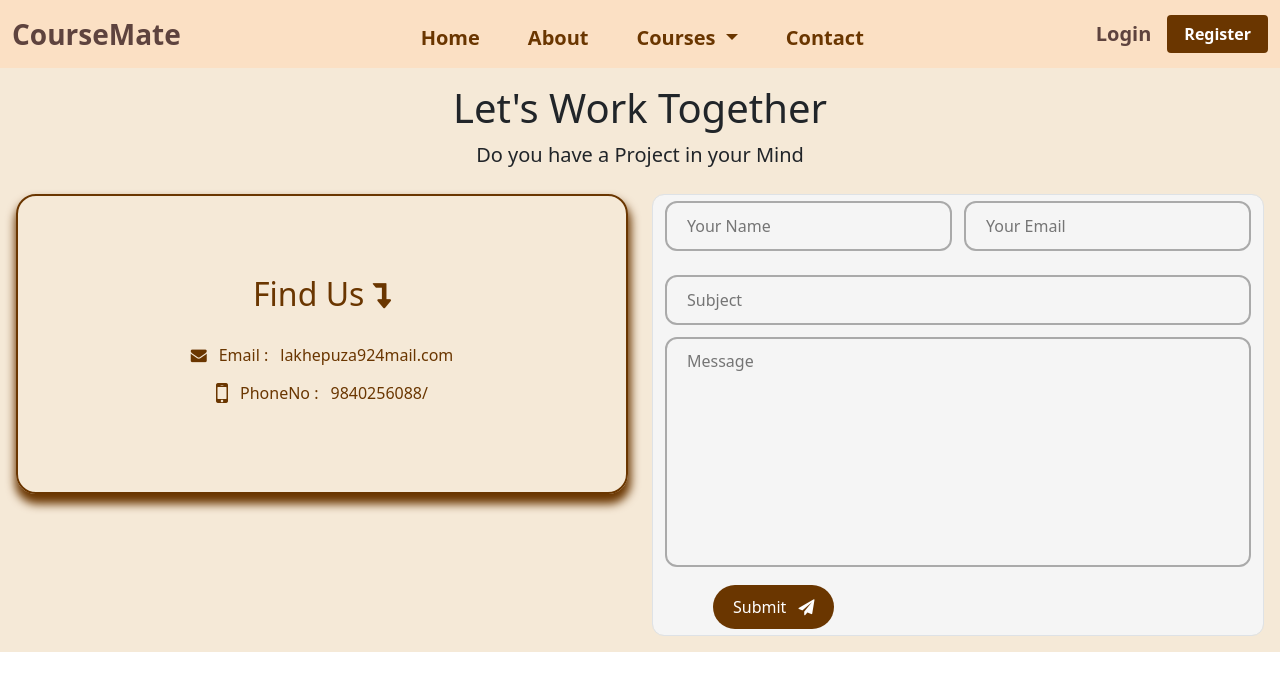
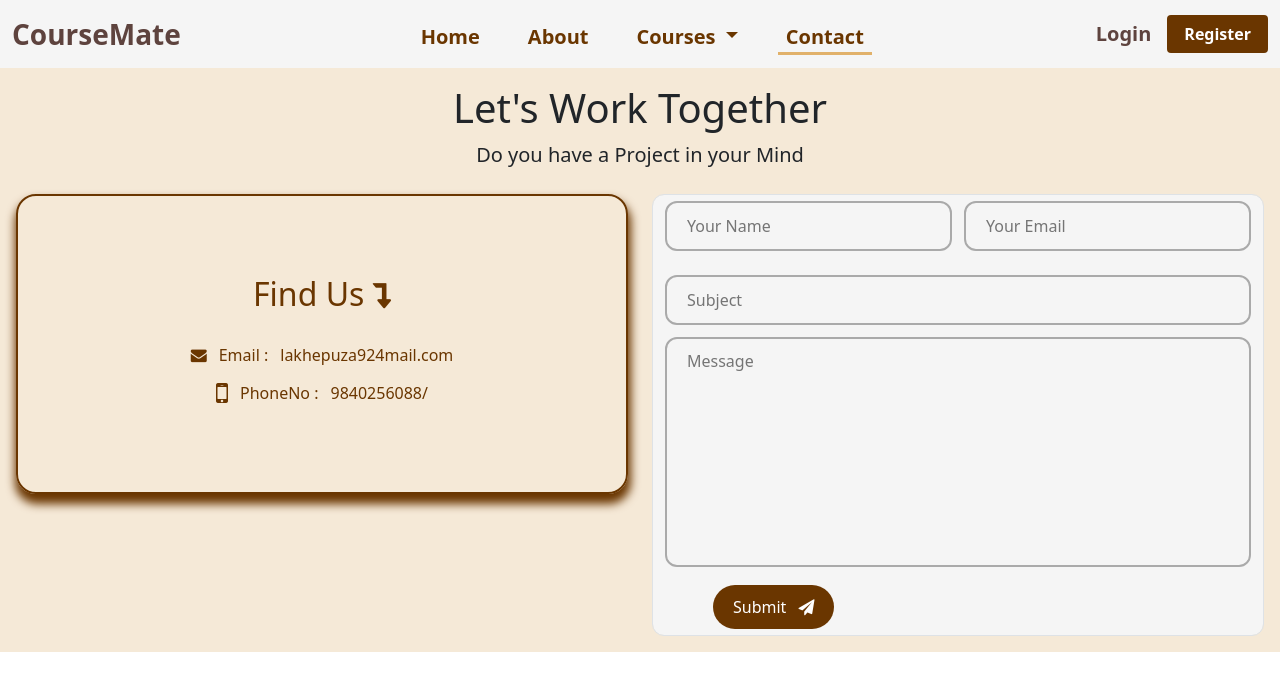
Before and after one commit to pujalakhe/CourseRecom-Frontend-, an Angular app: page /contact in a window 1280 px wide. Shown: the top 690 px of the page. Built offline with nearby package versions, Linux system fonts and the light colour scheme.

Commit message:
feat:navbar component

```diff
--- a/src/app/components/navbar/navbar.component.html
+++ b/src/app/components/navbar/navbar.component.html
@@ -42,6 +42,7 @@
             class="nav-link dropdown-toggle align-items-center"
             routerLink="/course"
             routerLinkActive="active"
+            routerLinkActive="active"
             ariaCurrentWhenActive="page"
             role="button"
             data-bs-toggle="dropdown"
@@ -60,7 +61,8 @@
           <a
             class="nav-link"
             routerLink="/contact"
-            ariaCurrentWhenActive="contact"
+            routerLinkActive="active"
+            ariaCurrentWhenActive="page"
             >Contact</a
           >
         </li>
--- a/src/app/components/navbar/navbar.component.scss
+++ b/src/app/components/navbar/navbar.component.scss
@@ -1,5 +1,5 @@
 .navbar {
-  background-color: var(--color-secondary-linear-gradient-one);
+  background-color: var(--color-secondary-bg);
 }
 
 .navbar-brand {
```
